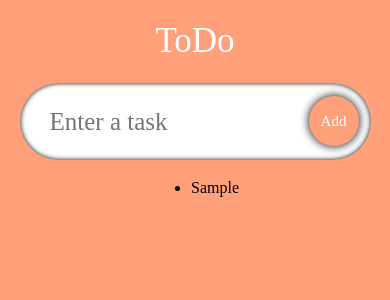
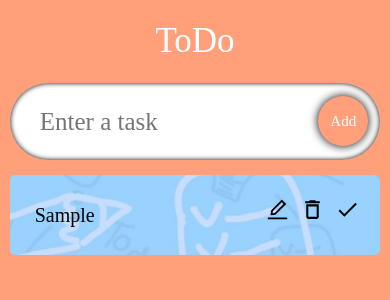
Before and after one commit to 781calmstate/todo-app, a React (Create React App) app: page / in a window 390 px wide. Both pictures are taken after typing "Sample" into the empty fields and a click on the button "Add". Shown: the top 300 px of the page. Built offline with nearby package versions, Linux system fonts and the light colour scheme; the HTML template or start-up script is replaced by a standard one.

Commit message:
created TodoItem component

```diff
--- a/package.json
+++ b/package.json
@@ -12,6 +12,7 @@
     "@types/react-dom": "^18.0.11",
     "react": "^18.2.0",
     "react-dom": "^18.2.0",
+    "react-icons": "^4.8.0",
     "react-scripts": "5.0.1",
     "typescript": "^4.9.5",
     "web-vitals": "^2.1.4"
--- /dev/null
+++ b/src/components/TodoItem/TodoItem.tsx
@@ -0,0 +1,44 @@
+import React from 'react';
+import { Todo } from '../../model';
+import { AiOutlineEdit } from 'react-icons/ai';
+import { MdOutlineDeleteOutline, MdDone } from 'react-icons/md';
+import './style.css';
+
+interface Props {
+  todo: Todo;
+  todos: Todo[];
+  setTodos: React.Dispatch<React.SetStateAction<Todo[]>>;
+}
+
+const TodoItem: React.FC<Props> = ({ todo, todos, setTodos }) => {
+  const handleDone = (id: number) => {
+    setTodos(todos.map((todo) => (todo.id === id ? { ...todo, isDone: !todo.isDone } : todo)));
+  };
+
+  const handleDelete = (id: number) => {
+    setTodos(todos.filter((todo) => todo.id !== id));
+  };
+  return (
+    <form className="todoItem">
+      {todo.isDone ? (
+        <s className="todoItem__text">{todo.todo}</s>
+      ) : (
+        <span className="todoItem__text">{todo.todo}</span>
+      )}
+
+      <div>
+        <span className="icon">
+          <AiOutlineEdit />
+        </span>
+        <span className="icon" onClick={() => handleDelete(todo.id)}>
+          <MdOutlineDeleteOutline />
+        </span>
+        <span className="icon" onClick={() => handleDone(todo.id)}>
+          <MdDone />
+        </span>
+      </div>
+    </form>
+  );
+};
+
+export default TodoItem;
--- /dev/null
+++ b/src/components/TodoItem/style.css
@@ -0,0 +1,38 @@
+.todoItem {
+  display: flex;
+  width: 29.5%;
+  border-radius: 5px;
+  padding: 20px;
+  margin-top: 15px;
+  background-image: url('../../img/todoItem_background.jpg');
+  background-position: center right;
+}
+.todoItem__text {
+  overflow: hidden;
+  flex: 1;
+  padding: 5px;
+  border: none;
+  font-size: 20px;
+}
+
+.todoItem__text:focus {
+  outline: none;
+}
+
+.icon {
+  margin-left: 10px;
+  font-size: 25px;
+  cursor: pointer;
+}
+
+@media (max-width: 1200px) {
+  .todoItem {
+    width: 40%;
+  }
+}
+
+@media (max-width: 700px) {
+  .todoItem {
+    width: 100%;
+  }
+}
--- a/src/components/TodoList/TodoList.tsx
+++ b/src/components/TodoList/TodoList.tsx
@@ -1,6 +1,7 @@
 import React from 'react';
 import './style.css';
 import { Todo } from '../../model';
+import TodoItem from '../TodoItem/TodoItem';
 
 interface Props {
   todos: Todo[];
@@ -10,11 +11,9 @@ interface Props {
 const TodoList: React.FC<Props> = ({ todos, setTodos }) => {
   return (
     <div className="todos">
-      <ul>
-        {todos.map((t) => (
-          <li key={t.id}>{t.todo}</li>
-        ))}
-      </ul>
+      {todos.map((todo) => (
+        <TodoItem todo={todo} key={todo.id} todos={todos} setTodos={setTodos} />
+      ))}
     </div>
   );
 };
--- a/src/components/TodoList/style.css
+++ b/src/components/TodoList/style.css
@@ -4,3 +4,9 @@
   width: 90%;
   flex-wrap: wrap;
 }
+
+@media (max-width: 700px) {
+  .todos {
+    width: 95%;
+  }
+}
--- a/src/components/UI/Input.css
+++ b/src/components/UI/Input.css
@@ -42,3 +42,9 @@
   transform: scale(0.8);
   box-shadow: 0 0 5px black;
 }
+
+@media (max-width: 700px) {
+  .input {
+    width: 95%;
+  }
+}
```
Also changed, not shown: src/img/todoItem_background.jpg (added), 1 other file (tests, documents, lock files or other folders).
